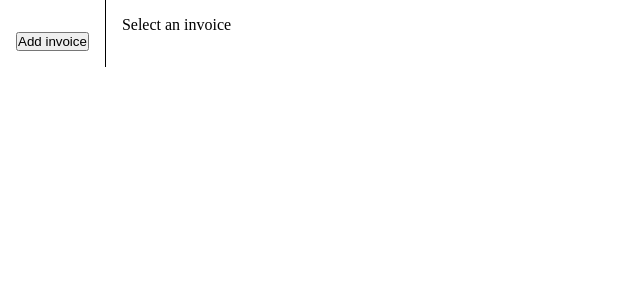
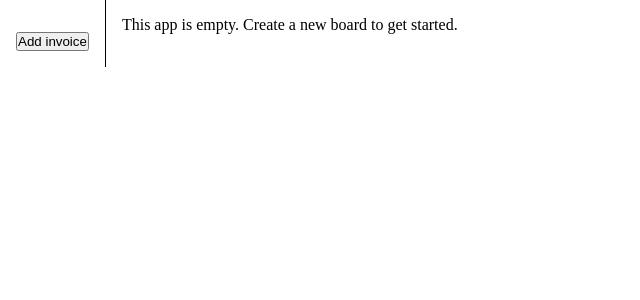
Before and after one commit to BastD29/react-ts-54-trello-app, a React (Vite) app: page / in a window 1280 px wide. Shown: the top 300 px of the page, without its empty margins (0-640 px from the left). Built offline with nearby package versions, Linux system fonts and the light colour scheme.

Commit message:
added starter

```diff
--- a/src/components/InvoicesList/InvoicesList.tsx
+++ b/src/components/InvoicesList/InvoicesList.tsx
@@ -9,7 +9,7 @@ const InvoicesList: FC = () => {
   return (
     <div className={style["invoices-list"]}>
       {state.invoices.map((invoice) => (
-        <InvoiceItem key={invoice.number} invoice={invoice} />
+        <InvoiceItem key={invoice.id} invoice={invoice} />
       ))}
     </div>
   );
--- a/src/components/forms/InvoiceForm/InvoiceForm.tsx
+++ b/src/components/forms/InvoiceForm/InvoiceForm.tsx
@@ -5,6 +5,7 @@ import { useInvoice } from "../../../hooks/useInvoice";
 import { ADD_INVOICE } from "../../../reducer/invoice/actions";
 import { useModal } from "../../../hooks/useModal";
 import style from "./InvoiceForm.module.scss";
+import { useNavigate } from "react-router-dom";
 
 const initialValues: FormDataType = {
   name: "",
@@ -17,6 +18,7 @@ const InvoiceForm: FC = ({}) => {
   const { dispatch } = useInvoice();
   const { unsetModal } = useModal();
   const [formData, setFormData] = useState<FormDataType>(initialValues);
+  const navigate = useNavigate();
 
   const handleChange = (e: ChangeEvent<HTMLInputElement>) => {
     const { name, value } = e.target;
@@ -56,6 +58,7 @@ const InvoiceForm: FC = ({}) => {
     dispatch({ type: ADD_INVOICE, payload: newInvoice });
     setFormData(initialValues);
     unsetModal();
+    // navigate("/")
   };
 
   return (
--- a/src/main.tsx
+++ b/src/main.tsx
@@ -2,27 +2,28 @@ import React from "react";
 import ReactDOM from "react-dom/client";
 import { BrowserRouter, Route, Routes } from "react-router-dom";
 import Invoices from "./routes/invoices.tsx";
-import SelectInvoice from "./pages/SelectInvoice/SelectInvoice.tsx";
 import NotFound from "./pages/NotFound/NotFound.tsx";
 import Invoice from "./routes/invoice.tsx";
 import { ModalProvider } from "./context/ModalContext/ModalProvider.tsx";
 import { InvoiceProvider } from "./context/InvoiceContext/InvoiceProvider.tsx";
+
 import "./style/index.scss";
+import Starter from "./pages/Starter/Starter.tsx";
 
 ReactDOM.createRoot(document.getElementById("root")!).render(
   <React.StrictMode>
-    <InvoiceProvider>
-      <ModalProvider>
-        <BrowserRouter>
+    <BrowserRouter>
+      <InvoiceProvider>
+        <ModalProvider>
           <Routes>
             <Route path="/" element={<Invoices />}>
-              <Route index element={<SelectInvoice />} />
+              <Route index element={<Starter />} />
               <Route path=":invoiceId" element={<Invoice />} />
             </Route>
             <Route path="*" element={<NotFound />} />
           </Routes>
-        </BrowserRouter>
-      </ModalProvider>
-    </InvoiceProvider>
+        </ModalProvider>
+      </InvoiceProvider>
+    </BrowserRouter>
   </React.StrictMode>
 );
--- /dev/null
+++ b/src/pages/Empty/Empty.tsx
@@ -0,0 +1,12 @@
+import { FC } from "react";
+
+const Empty: FC = () => {
+  return (
+    <main className="not-found" style={{ padding: "1rem" }}>
+      <p>This app is empty. Create a new board to get started.</p>
+      {/* <button>+ Add New Board</button> */}
+    </main>
+  );
+};
+
+export default Empty;
--- /dev/null
+++ b/src/pages/Starter/Starter.tsx
@@ -0,0 +1,16 @@
+import { FC } from "react";
+import { useInvoice } from "../../hooks/useInvoice";
+import SelectInvoice from "../SelectInvoice/SelectInvoice";
+import Empty from "../Empty/Empty";
+
+const Starter: FC = () => {
+  const { state } = useInvoice();
+
+  if (state.invoices.length > 0) {
+    return <SelectInvoice />;
+  } else {
+    return <Empty />;
+  }
+};
+
+export default Starter;
```
Also changed, not shown: src/pages/EmptyBoard/EmptyBoard.tsx (added, +12 -0 lines).
